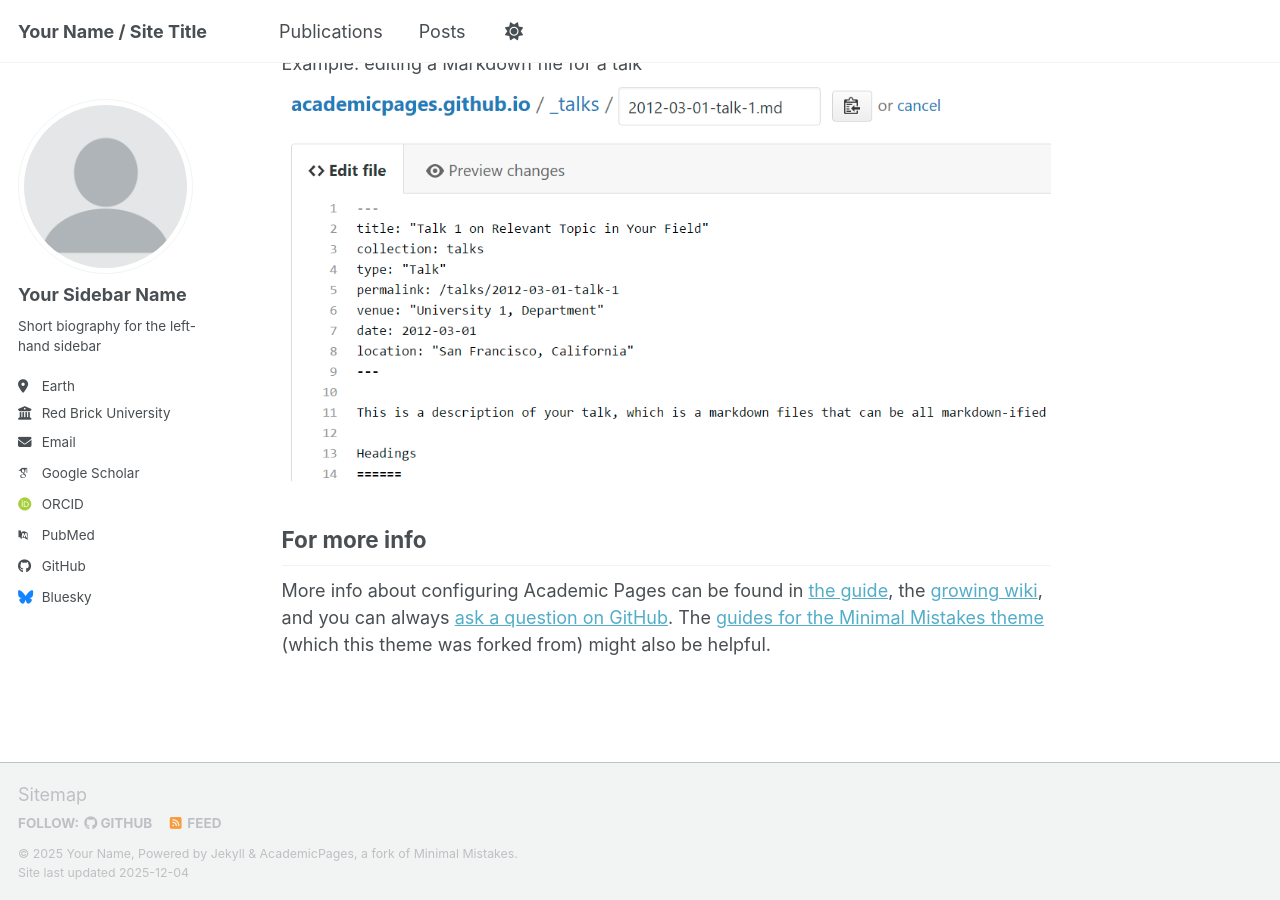
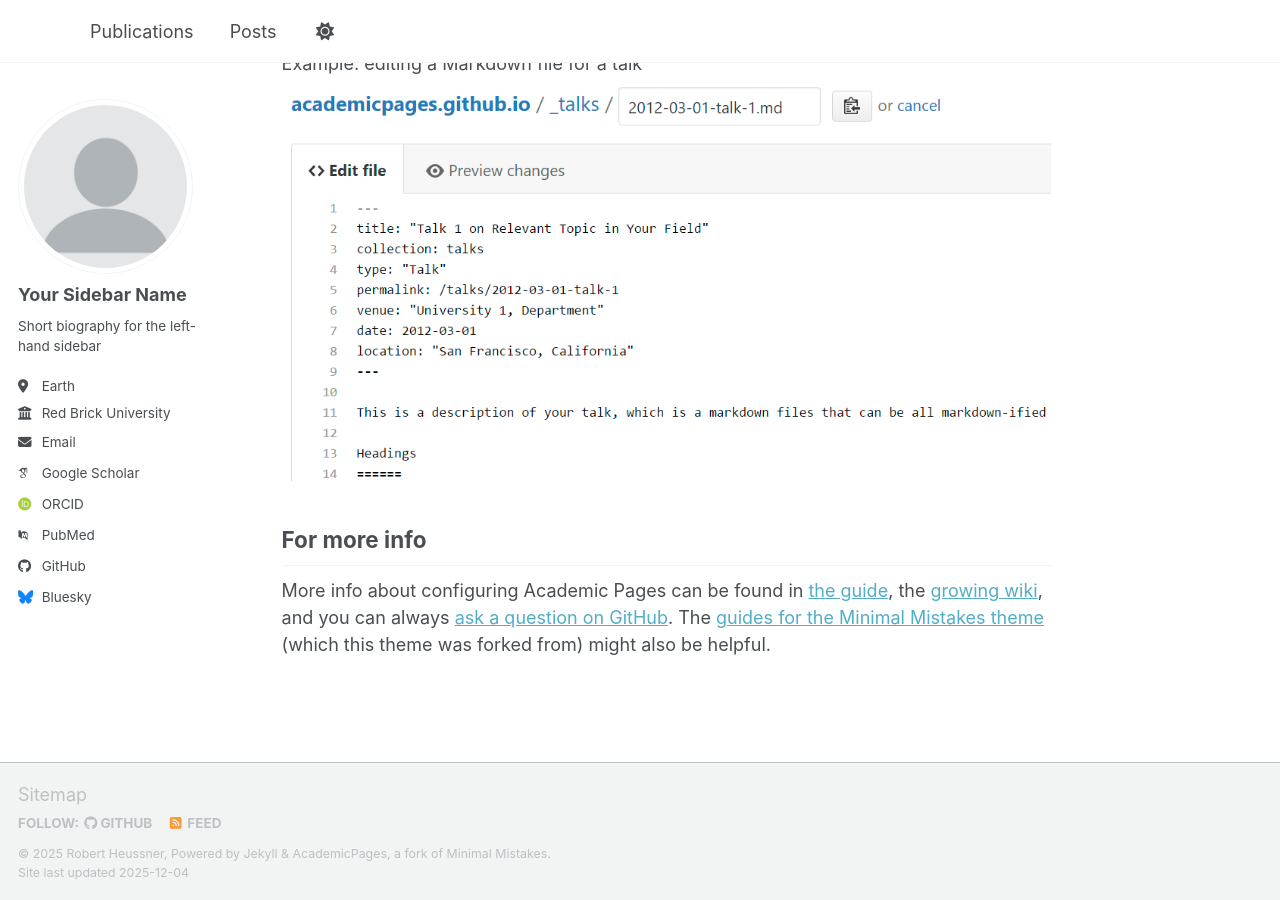
Before and after one commit to heussner/heussner.github.io, a Jekyll site: the page built from _pages/about.md, in a window 1280 px wide and 900 px high, scrolled down 2718 px. Built offline with Jekyll 4.4.1, drawn with Linux system fonts in a browser that asks for light colours; some web fonts are replaced; a script bundle is joined from its source files by our own code; library files that are not in the unit come from our copies.

Commit message:
Update _config.yml

```diff
--- a/_config.yml
+++ b/_config.yml
@@ -9,14 +9,14 @@
 # Basic Site Settings
 locale                   : "en-US"
 site_theme               : "default" # Currently available options are "default", "air"
-title                    : "Your Name / Site Title"
+title                    : ""
 title_separator          : "-"
-name                     : &name "Your Name"
+name                     : &name "Robert Heussner"
 description              : &description "Your Name's academic portfolio"   # Update this with a general description of your site, this is the default if not overridden by a page
-url                      : https://academicpages.github.io # The base hostname & protocol for your site e.g. "https://[your GitHub username].github.io",
+url                      : https://heussner.github.io # The base hostname & protocol for your site e.g. "https://[your GitHub username].github.io",
                                                            # or if you already have some other page hosted on Github then use "https://[your GitHub username].github.io/[Your Repo Name]"
 baseurl                  : "" # the subpath of your site, e.g. "/blog"
-repository               : "academicpages/academicpages.github.io"
+repository               : "heussner/heussner.github.io"
 
 # Site Author - The following control what appear as part of the author content on the side bar.
 #               If a field is blank the icon and link will not appear, otherwise it will be shown.
```
